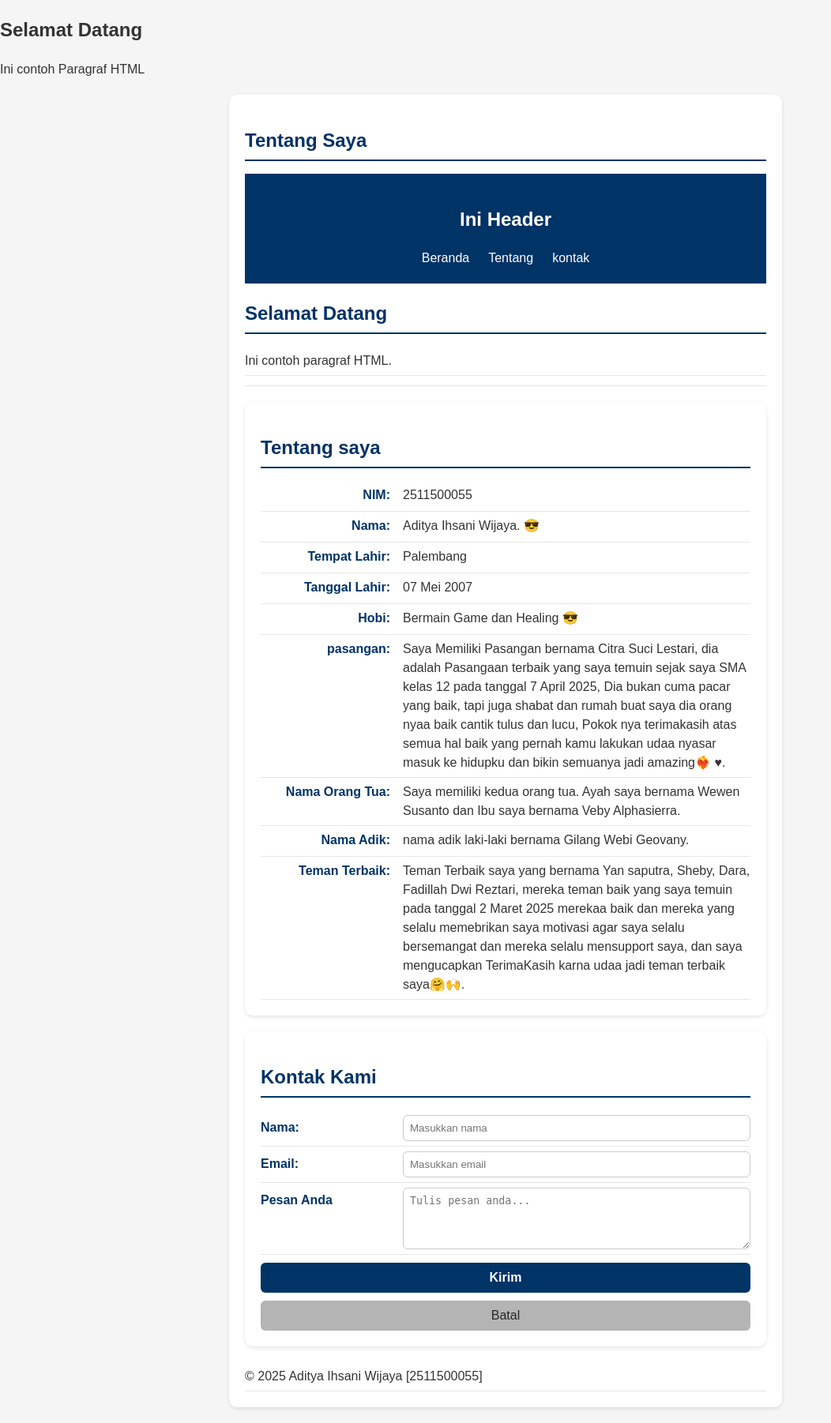
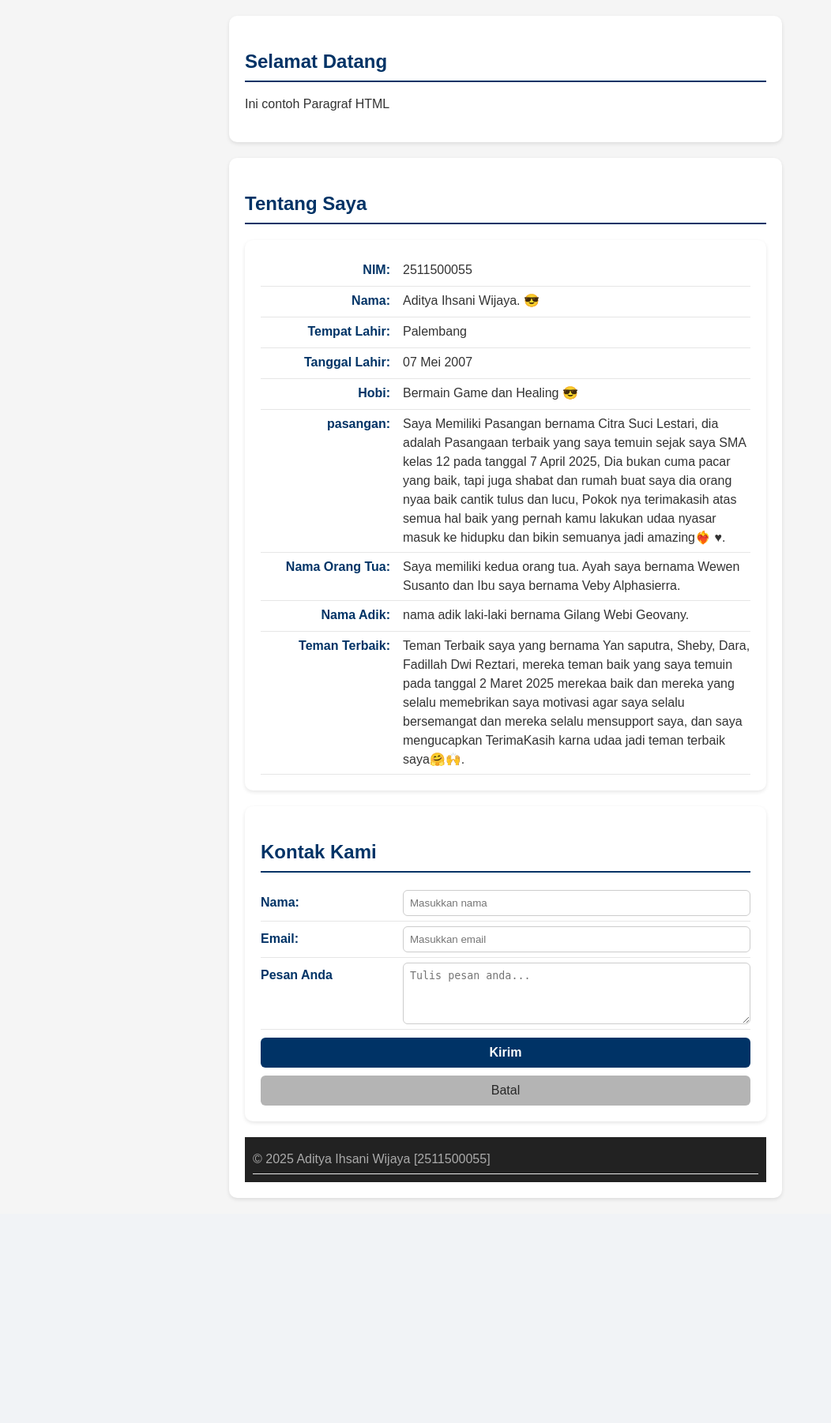
Before and after one commit to 2511500055-dev/2511500055-PWB-TI1B-2526O, a PHP site: page /pertemuan-04/index.html in a window 1280 px wide. Shown: the part 155-1957 px from the top of the page at 79% size, without its empty margins (0-1052 px from the left). After the commit the page ends 1674 px from the top, so only its background shows below. Run offline with PHP 8.4, Linux system fonts and the light colour scheme.

Commit message:
edit styling section#home dan styling foter

```diff
--- a/pertemuan-03/index.html
+++ b/pertemuan-03/index.html
@@ -124,6 +124,12 @@
             text-align: left;
             padding-right: 0;
             margin-bottom: 2px;
+        }
+
+        #contact input,
+        #contact textarea,
+        #contact button {
+            width: 100%;
         }
     </style>
 </head>
--- a/pertemuan-04/index.html
+++ b/pertemuan-04/index.html
@@ -58,27 +58,10 @@
                     }
                 }
             </style>
-            </head>
 
-            <body>
-                <header>
-                    <h1>Ini Header</h1>
-                    <nav>
-                        <ul>
-                            <li><a href="#home">Beranda</a></li>
-                            <li><a href="#about">Tentang</a></li>
-                            <li><a href="#contact">kontak</a></li>
-                        </ul>
-                    </nav>
-                </header>
                 <main>
-                    <section id="home">
-                        <h2>Selamat Datang</h2>
-                        <p>Ini contoh paragraf HTML.
-                        <p>
-                    </section>
+
                     <section id="about">
-                        <h2>Tentang saya</h2>
                         <p><strong>NIM:</strong> 2511500055</p>
                         <p><strong>Nama:</strong> Aditya Ihsani Wijaya. &#128526;</p>
                         <p><strong>Tempat Lahir:</strong> Palembang</p>
--- a/pertemuan-04/sytle.css
+++ b/pertemuan-04/sytle.css
@@ -32,6 +32,7 @@
     }
 
 
+    #home,
     #about,
     #contact {
        background-color: #ffffff;
@@ -42,6 +43,7 @@
        box-shadow: 0 2px 5px rgba(0, 0, 0, 0.1);
     }
 
+        #home h2,
         #about h2,
         #contact h2 {
             color: #003366;
@@ -49,6 +51,17 @@
             padding-bottom: 6px;
             margin-bottom: 0;
             margin-bottom: 16px;
+        }
+
+        #home p {
+            text-align: justify;
+        }
+
+        footer {
+            background: #222;
+            color: #aaa;
+            text-align: center;
+            padding: 10px;
         }
 
         #contact label {
```
Also changed, not shown: pertemuan-04/README.md. Lines whose indentation alone changed are shown as unchanged.
